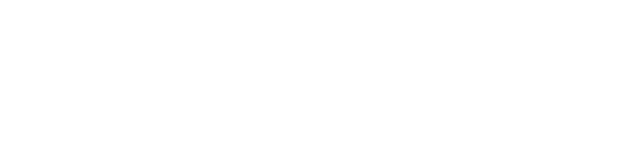
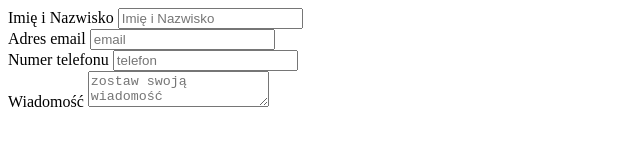
Before and after one commit to nataliyasoyko/natalka15.github.io, a plain HTML site: page zadania-domowe/warsztaty/index.html in a window 1280 px wide. Shown: the whole page, without its empty margins (0-640 px from the left). Drawn offline with Linux system fonts and the light colour scheme.

Commit message:
dodany formularz

```diff
--- a/zadania-domowe/warsztaty/index.html
+++ b/zadania-domowe/warsztaty/index.html
@@ -8,8 +8,15 @@
 <body>
 
    <form action="">
+    <label for="name">Imię i Nazwisko</label>
+    <input type="text" name="name" id="name" placeholder="Imię i Nazwisko"><br>
 
-
+    <label for="email">Adres email</label>
+    <input type="email" placeholder="email"><br>
+    <label for="numer tel">Numer telefonu</label>
+    <input type="tel" placeholder="telefon"><br>
+    <label for="Wiadomość">Wiadomość</label>
+    <textarea name="message" placeholder="zostaw swoją wiadomość"></textarea>
 
 
    </form>
```
